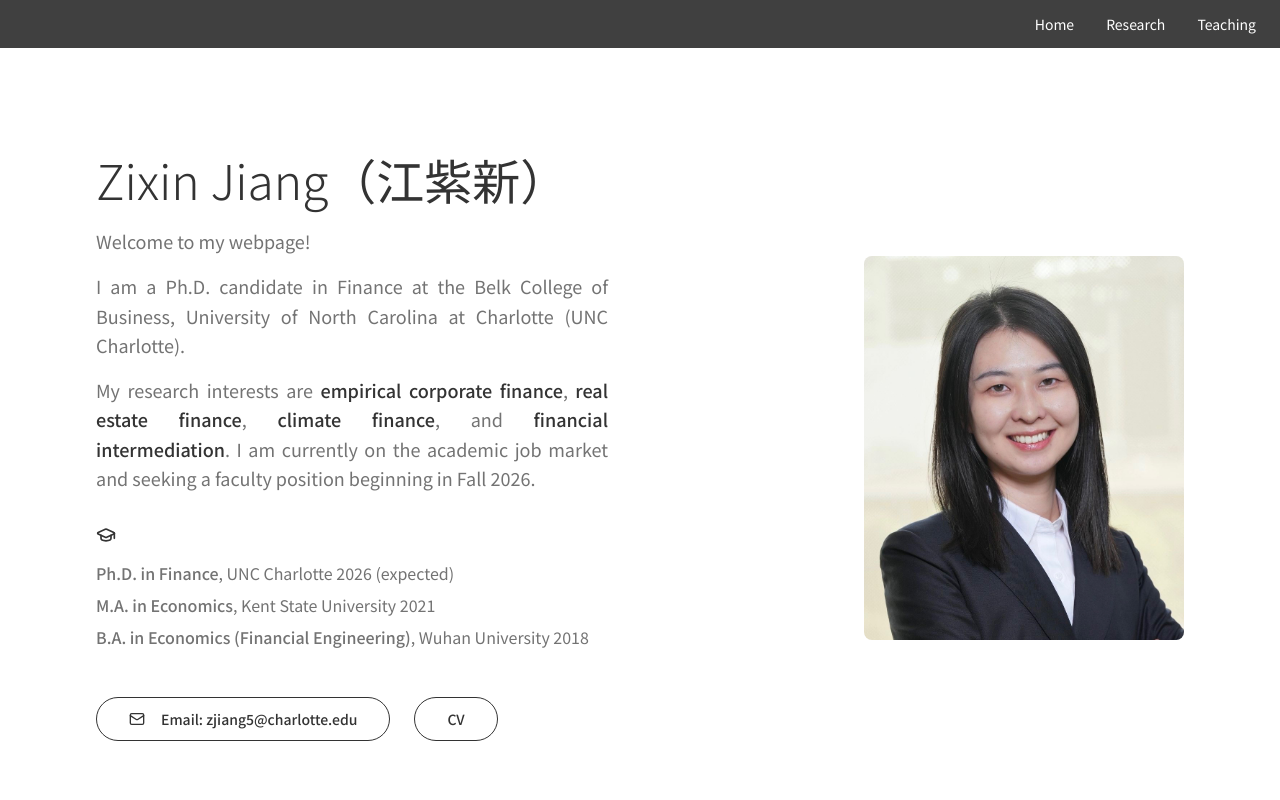
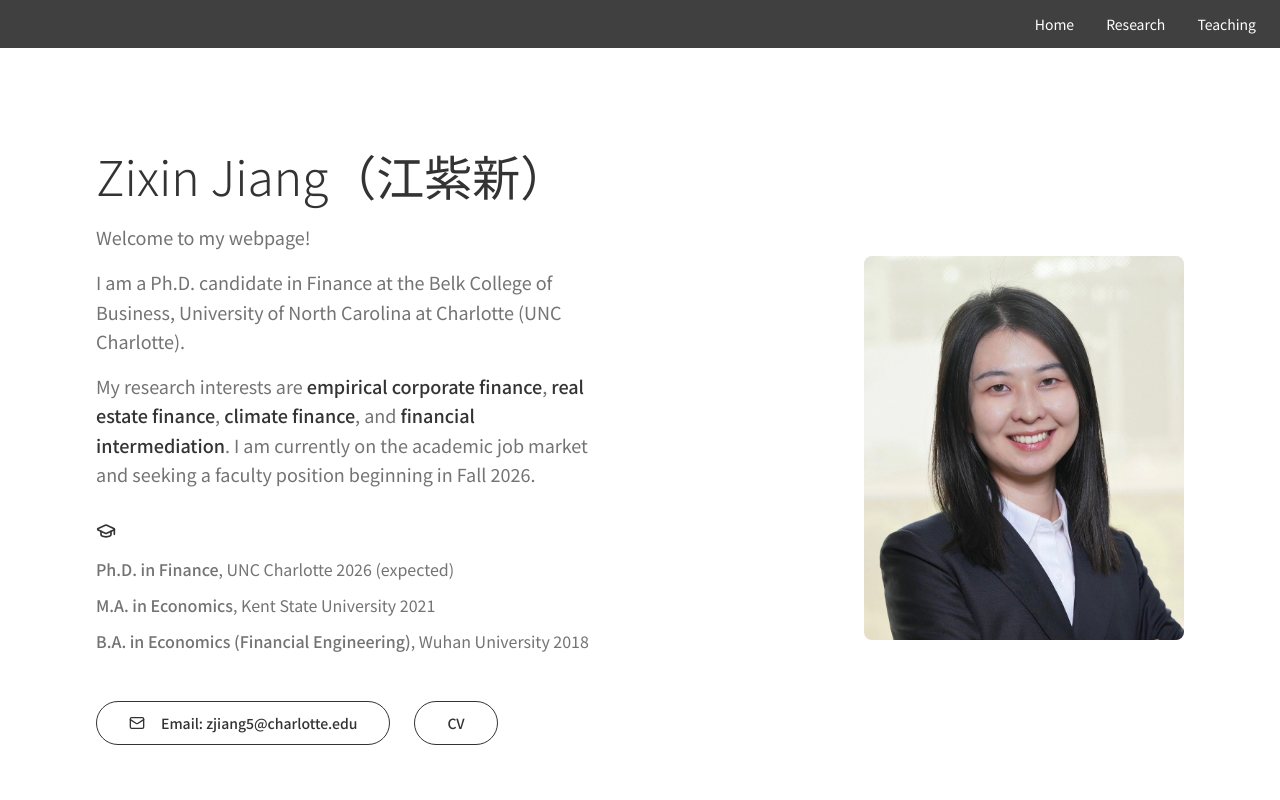
Before and after one commit to zixin-jiang/zixin-jiang.github.io, a React (Vite) app: page / in a window 1280 px wide. Shown: the top 800 px of the page. Built offline with nearby package versions, Linux system fonts and the light colour scheme; the HTML template or start-up script is replaced by a standard one.

Commit message:
Revert changes and adjust spacing

```diff
--- a/src/components/SimpleHero.tsx
+++ b/src/components/SimpleHero.tsx
@@ -13,7 +13,7 @@ const SimpleHero = () => {
               <h1 className="text-4xl lg:text-5xl font-light text-foreground leading-tight">
                 Zixin Jiang（江紫新）
               </h1>
-              <div className="space-y-4 text-lg text-muted-foreground leading-relaxed text-justify">
+              <div className="space-y-4 text-lg text-muted-foreground leading-relaxed">
                 <p>
                   Welcome to my webpage!
                   </p>
@@ -32,7 +32,7 @@ const SimpleHero = () => {
               <div className="flex items-center gap-2">
                 <GraduationCap className="w-5 h-5 text-foreground" />
               </div>
-              <div className="space-y-2 text-muted-foreground">
+              <div className="space-y-3 text-muted-foreground">
                 <p>
                   <span className="font-medium">Ph.D. in Finance</span>, UNC Charlotte 2026 (expected)
                 </p>
```
